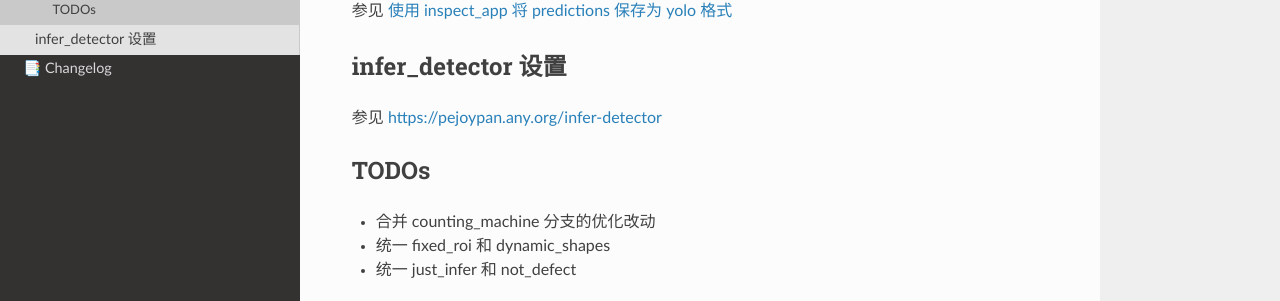
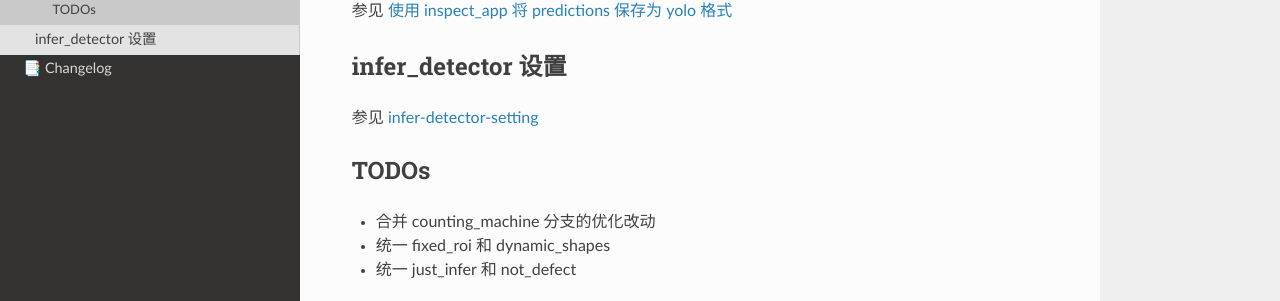
Before and after one commit to pejoypan/aczn-algo-docs, a Sphinx documentation site: the page built from docs/source/deeplearning/predict-command-tutorial.md, in a window 1280 px wide and 900 px high, scrolled down 9358 px. Shown: the part 429-730 px from the top of the window. Built offline with Sphinx 7.4.7 and the Read the Docs theme 3.1.0, drawn with Linux system fonts in a browser that asks for light colours.

Commit message:
test hyperlink

```diff
--- a/docs/source/deeplearning/predict-command-tutorial.md
+++ b/docs/source/deeplearning/predict-command-tutorial.md
@@ -384,7 +384,7 @@ crop:
 
 ## infer\_detector 设置
 
-参见 [https://pejoypan.any.org/infer-detector](https://pejoypan.any.org/infer-detector)
+参见 [infer-detector-setting](infer-detector-setting.md)
 
 ## TODOs
 
```
